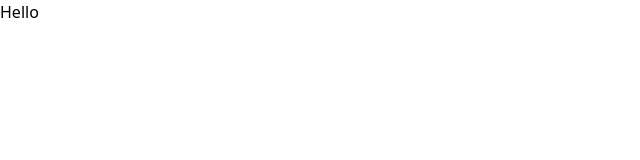
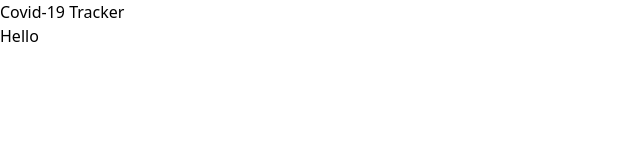
Before and after one commit to amecreate/vuejs-covidtracker, a Vue app in the folder tracker2/: page / in a window 1280 px wide. Shown: the top 160 px of the page, without its empty margins (0-640 px from the left). Built offline with nearby package versions, Linux system fonts and the light colour scheme.

Commit message:
add Header to App.vue

```diff
--- a/tracker2/src/App.vue
+++ b/tracker2/src/App.vue
@@ -1,5 +1,15 @@
 <template>
-  <div class="container">
-    <router-view/>
-  </div>
+  <Header />
+  <router-view/>
+
 </template>
+
+<script>
+import Header from '@/components/Header.vue'
+
+export default {
+  components: {
+    Header
+  }
+}
+</script>
```
